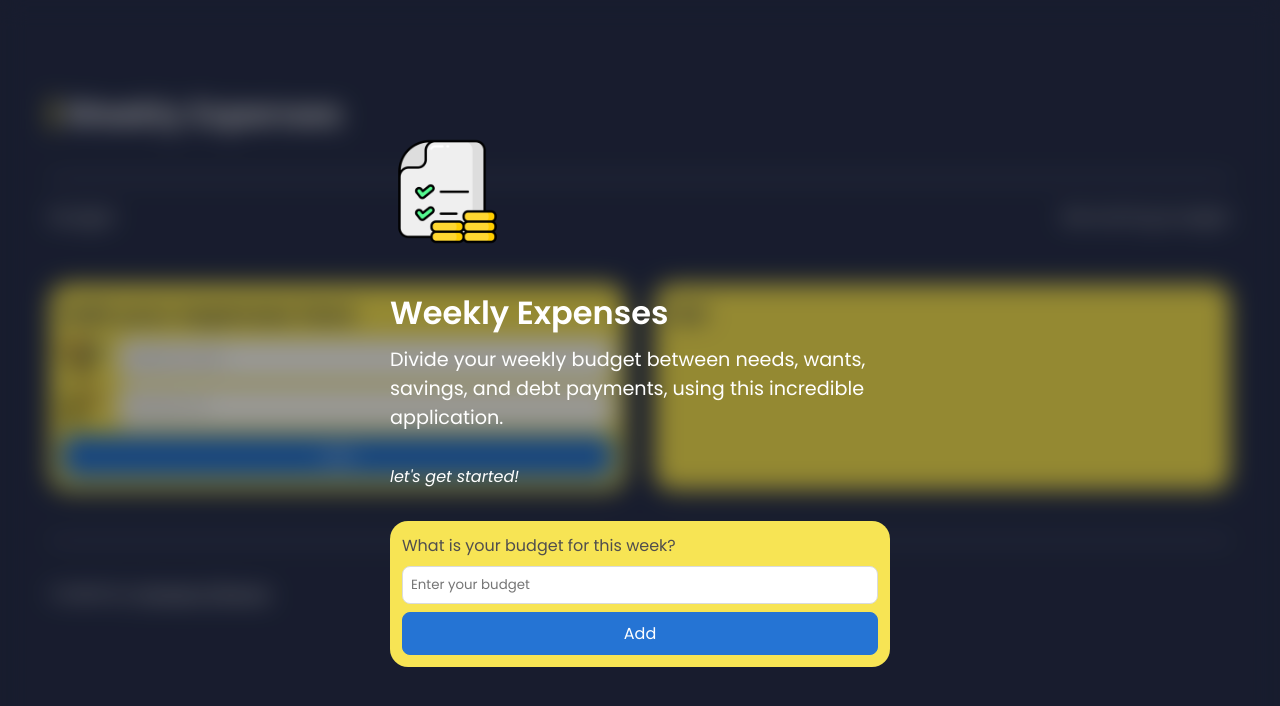
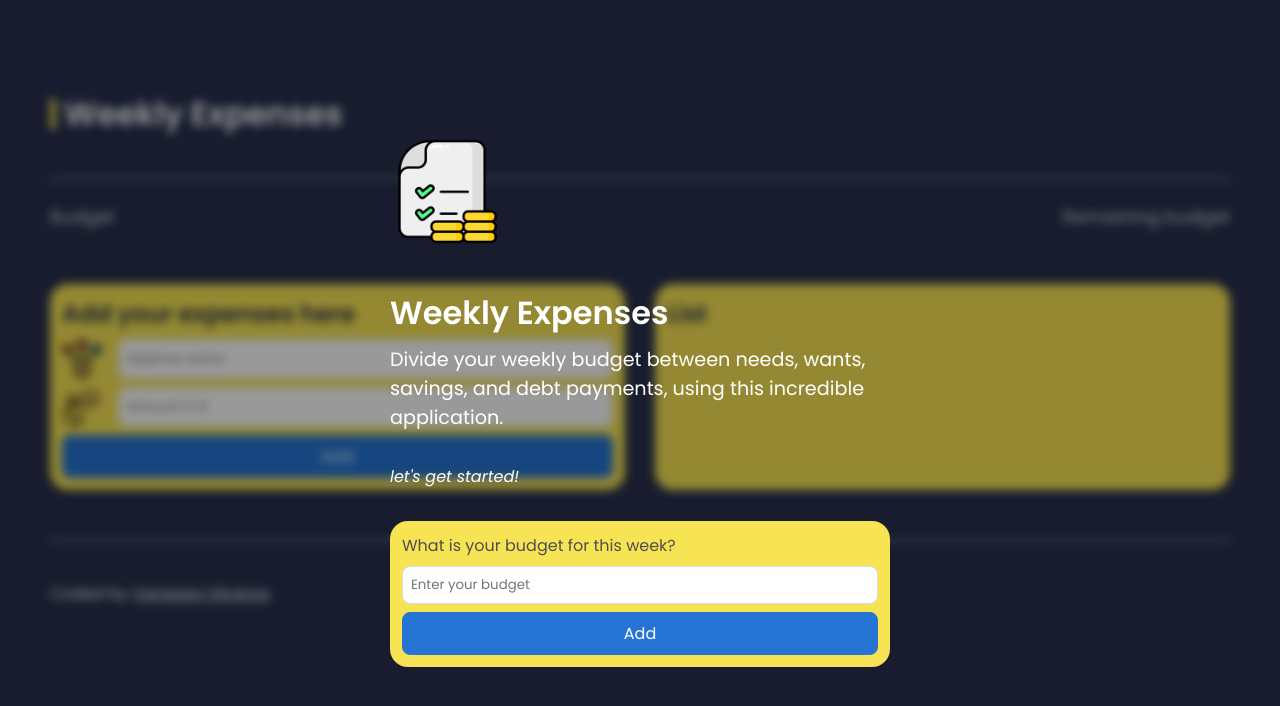
Before and after one commit to vvoo21/weekly-expenses-app, a website built with webpack: page src/index.html in a window 1280 px wide. Built offline with nearby package versions, Linux system fonts and the light colour scheme.

Commit message:
Modify style

```diff
--- a/src/style.css
+++ b/src/style.css
@@ -67,7 +67,7 @@ header {
   align-items: center;
   justify-content: center;
   background-color: rgba(0, 0, 0, 0.4);
-  backdrop-filter: blur(12px);
+  backdrop-filter: blur(5px);
   overflow: auto;
   gap: 2rem;
   padding: 50px 24px;
```
Also changed, not shown: dist/index.bundle.js.
